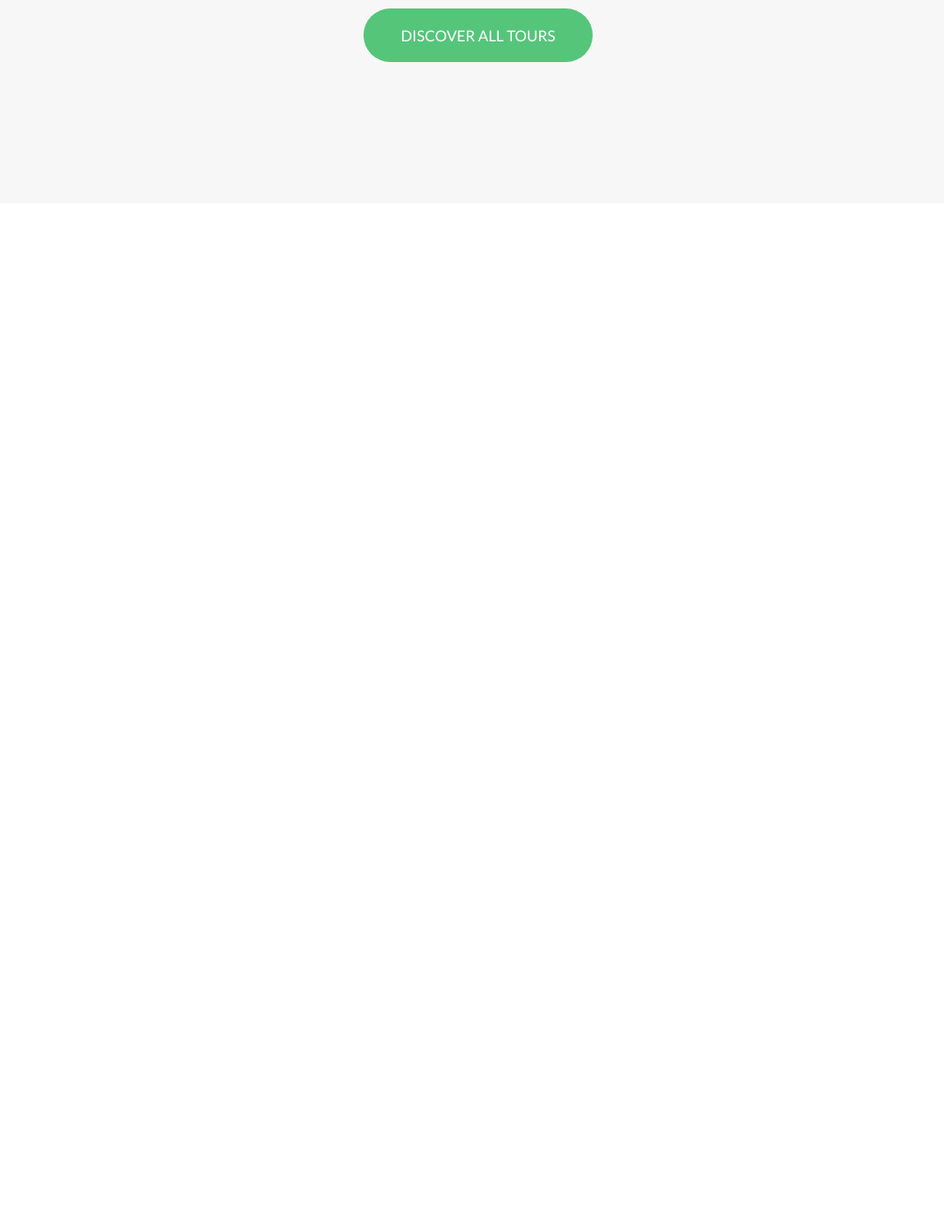
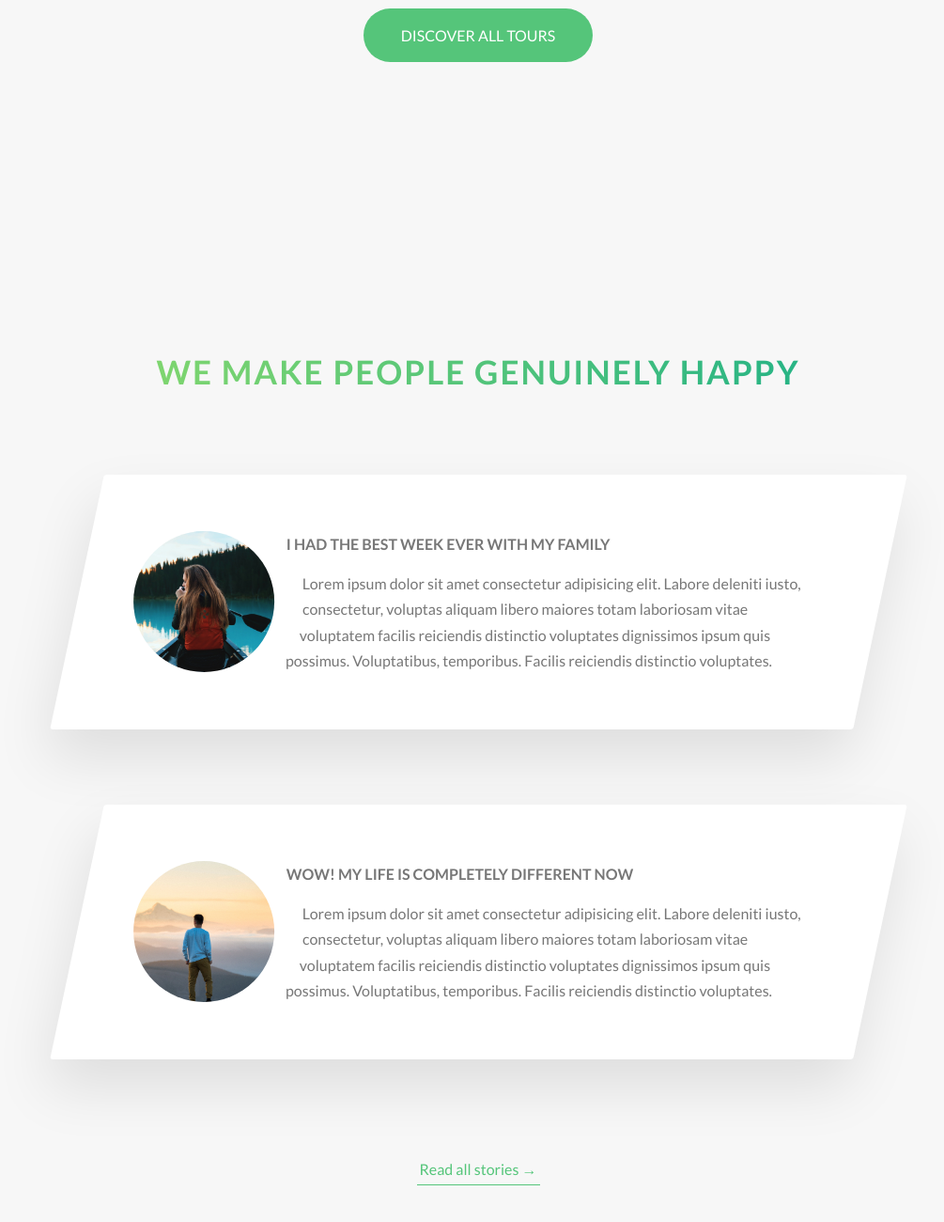
Before and after one commit to bryan5/natours, a website: page index.html in a window 1280 px wide. Shown: the part 3046-4346 px from the top of the page at 94% size, without its empty margins (131-1136 px from the left). Before the commit the page ends 3292 px from the top, so only its background shows below. Drawn offline with Linux system fonts and the light colour scheme.

Commit message:
Add story sections

```diff
--- a/index.html
+++ b/index.html
@@ -209,6 +209,48 @@
                     <a href="#" class="btn btn--green">Discover all tours</a>
                 </div>
             </section>
+
+            <section class="section-stories">
+                <div class="u-center-text u-margin-bottom-big">
+                    <h2 class="heading-secondary">
+                        We make people genuinely happy
+                    </h2>
+                </div>
+
+                <div class="row">
+                    <div class="story">
+                        <figure class="story__shape">
+                            <img src="img/nat-8.jpg" alt="Person on a tour" class="story__image">
+                            <figcaption class="story__caption">Mary Smith</figcaption>
+                        </figure>
+                        <div class="story__text">
+                            <h3 class="heading-tertiary u-margin-bottom-small">I had the best week ever with my family</h3>
+                            <p>
+                                Lorem ipsum dolor sit amet consectetur adipisicing elit. Labore deleniti iusto, consectetur, voluptas aliquam libero maiores totam laboriosam vitae voluptatem facilis reiciendis distinctio voluptates dignissimos ipsum quis possimus. Voluptatibus, temporibus. Facilis reiciendis distinctio voluptates.
+                            </p>
+                        </div>
+                    </div>
+                </div>
+
+                <div class="row">
+                    <div class="story">
+                        <figure class="story__shape">
+                            <img src="img/nat-9.jpg" alt="Person on a tour" class="story__image">
+                            <figcaption class="story__caption">Jack Wilson</figcaption>
+                        </figure>
+                        <div class="story__text">
+                            <h3 class="heading-tertiary u-margin-bottom-small">Wow! My life is completely different now</h3>
+                            <p>
+                                Lorem ipsum dolor sit amet consectetur adipisicing elit. Labore deleniti iusto, consectetur, voluptas aliquam libero maiores totam laboriosam vitae voluptatem facilis reiciendis distinctio voluptates dignissimos ipsum quis possimus. Voluptatibus, temporibus. Facilis reiciendis distinctio voluptates.
+                            </p>
+                        </div>
+                    </div>
+                </div>
+
+                <div class="u-center-text u-margin-top-huge">
+                    <a href="#" class="btn-text">Read all stories &rarr;</a>
+                </div>
+            </section>
         </main>
 
         <!-- <section class="grid-test">
--- /dev/null
+++ b/sass/components/_story.scss
@@ -0,0 +1,57 @@
+.story {
+  width: 75%;
+  margin: 0 auto;
+  box-shadow: 0 3rem 6rem rgba($color-black, .1);
+  background-color: $color-white;
+  border-radius: 3px;
+  padding: 6rem;
+  padding-left: 9rem;
+  font-size: $default-font-size;
+  transform: skewX(-12deg);
+
+  &__shape {
+    width: 15rem;
+    height: 15rem;
+    float: left;
+    -webkit-shape-outside: circle(50% at 50% 50%);
+    shape-outside: circle(50% at 50% 50%);
+    -webkit-clip-path: circle(50% at 50% 50%);
+    clip-path: circle(50% at 50% 50%);
+    transform: translateX(-3rem) skewX(12deg);
+    position: relative;
+  }
+
+  &__image {
+    height: 100%;
+    transform: translateX(-4rem) scale(1.4);
+    transition: all .5s;
+  }
+
+  &__text {
+    transform: skewX(12deg);
+  }
+
+  &__caption {
+    position: absolute;
+    top: 50%;
+    left: 50%;
+    transform: translate(-50%, 20%);
+    color: $color-white;
+    text-transform: uppercase;
+    font-size: 1.7rem;
+    text-align: center;
+    opacity: 0;
+    transition: all .5s;
+    backface-visibility: hidden;
+  }
+
+  &:hover &__caption {
+    opacity: 1;
+    transform: translate(-50%, -50%);
+  }
+
+  &:hover &__image {
+    transform: translateX(-4rem) scale(1);
+    filter: blur(3px) brightness(80%);
+  }
+}
--- a/sass/main.scss
+++ b/sass/main.scss
@@ -11,6 +11,7 @@
 @import "components/card";
 @import "components/composition";
 @import "components/feature-box";
+@import "components/story";
 
 @import "layout/grid";
 @import "layout/header";
--- a/sass/pages/_home.scss
+++ b/sass/pages/_home.scss
@@ -25,3 +25,8 @@
   background-color: $color-grey-light-1;
   padding: 25rem 0 15rem 0;
 }
+
+.section-stories {
+  padding: 15rem 0;
+  background-color: $color-grey-light-1;
+}
```
Also changed, not shown: css/style.css.
